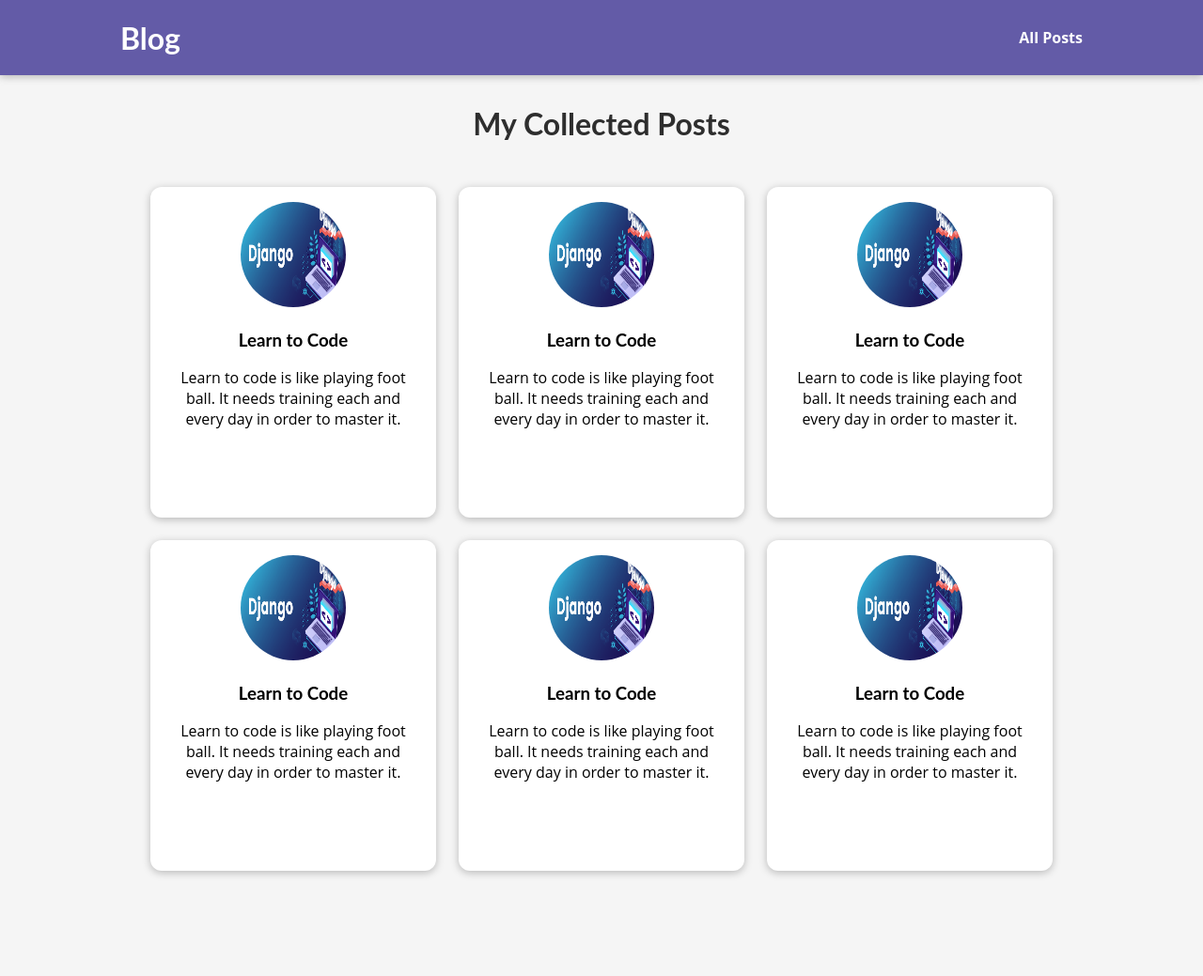
After one commit to getachewzemene/blog_site, a Django app: page /posts/ in a window 1280 px wide. The commit adds this page. Shown: the whole page at 94% size. Run offline with Django 3.2, Linux system fonts and the light colour scheme.

Commit message:
partial files and all-posts html file added

```diff
--- /dev/null
+++ b/blog/static/blog/all-posts.css
@@ -0,0 +1,43 @@
+body{
+    background-color: #f5f5f5;
+}
+
+#main-navigation{
+    background-color: #635ba7;
+    box-shadow: 0 2px 8px rgba(0,0,0,0.25);
+}
+
+#all-posts {
+    margin: 7rem auto;
+    width: 90%;
+    max-width: 60rem;
+}
+
+#all-posts h2{
+    text-align: center;
+    font-size: 2rem;
+    margin: 3rem 0;
+    color: #2e2e2e;
+}
+
+ul{
+    list-style: none;
+    margin: 0;
+    padding: 0;
+    display: grid;
+    grid-template-columns: repeat(auto-fill, minmax(17rem, 1fr));
+    gap: 1.5rem;
+}
+
+.post img{
+    width: 7rem;
+    height: 7rem;
+}
+
+.post a {
+    height: 22rem;
+    transform-origin: center;
+    box-shadow: 0 2px 8px rgba(0,0,0,0.25);
+    border-radius: 12px;
+    background-color: white;
+}
--- /dev/null
+++ b/blog/static/blog/post.css
@@ -0,0 +1,23 @@
+.post{
+    display: flex;
+    flex-direction: column;
+    align-items: center;
+    text-align: center;
+}
+
+.post a{
+    text-decoration: none;
+    color: black;
+    transition: all .2s ease-in-out;
+    padding: 1rem;
+}
+
+.post a:hover, .post a:active, .post a:focus{
+    transform: scale(1.1);
+    background-color: #1c63e6;
+    color: white;
+}
+.post img{
+    width: 12rem;
+    border-radius: 50%;
+}
--- /dev/null
+++ b/blog/templates/blog/all-posts.html
@@ -0,0 +1,22 @@
+{% extends 'base.html' %}
+{% load static %}
+{% block title %}
+   All Posts
+{% endblock %}
+{% block css_files %}
+<link rel="stylesheet" href="{% static 'blog/post.css' %}">
+<link rel="stylesheet" href="{% static 'blog/all-posts.css' %}">
+{% endblock  %}
+{% block content %}
+<section id="all-posts">
+    <h2>My Collected Posts</h2>
+    <ul>
+        {% include "blog/includes/post.html" %}
+        {% include "blog/includes/post.html" %}
+        {% include "blog/includes/post.html" %}
+        {% include "blog/includes/post.html" %}
+        {% include "blog/includes/post.html" %}
+        {% include "blog/includes/post.html" %}
+    </ul>
+</section>
+{% endblock  %}
--- /dev/null
+++ b/blog/templates/blog/includes/post.html
@@ -0,0 +1,13 @@
+   {% load static %}
+   <li>
+             <article class="post">
+                  <a href="">
+                    <img src="{% static 'blog/images/django_image.png' %}" alt="code image">
+                    <div class="post_content">
+                        <h3>Learn to Code</h3>
+                        <p>Learn to code is like playing foot ball. It needs training
+                             each and every day in order to master it.</p>
+                    </div>
+                </a>
+                </article>
+            </li>
--- a/blog/urls.py
+++ b/blog/urls.py
@@ -2,6 +2,6 @@ from django.urls import path
 from . import views
 urlpatterns = [
     path('', views.home, name='home'),
-    path('post/', views.posts, name='posts'),
+    path('posts/', views.all_posts, name='posts'),
     path('post/<slug:slug>', views.post_detail, name='post_detail'),
 ]
--- a/blog/views.py
+++ b/blog/views.py
@@ -7,9 +7,8 @@ def home(request):
     return render(request, 'blog/index.html')
 
 
-def posts(request):
-    # return render(request, 'blog/posts.html')
-    pass
+def all_posts(request):
+    return render(request, 'blog/all-posts.html')
 
 
 def post_detail(request, slug):
--- a/static/style.css
+++ b/static/style.css
@@ -12,7 +12,25 @@ html{
 body{
     margin: 0;
 }
-
+#main-navigation{
+    width: 100%;
+    height: 5rem;
+    display: flex;
+    justify-content: space-between;
+    align-items: center;
+    padding: 0 10%;
+    position: absolute;
+    top: 0;
+    left: 0;
+}
+#main-navigation a{
+   text-decoration: none;
+   color: white;
+   font-weight: bold;
+}
+#main-navigation a:hover, #main-navigation a:active, #main-navigation a:focus{
+   color: #e61c69;
+}
 h1,h2,h3{
     font-family: 'Lato', 'sans-serif';
     font-weight: bold;
--- a/templates/base.html
+++ b/templates/base.html
@@ -10,6 +10,10 @@
     {% block css_files %}{% endblock  %}
 </head>
 <body>
+    <header id="main-navigation">
+        <h1><a href="">Blog</a></h1>
+        <nav><a href="">All Posts</a></nav>
+    </header>
    {% block content %}{% endblock%}
 </body>
 </html>
```
Also changed, not shown: blog/static/blog/index.css (+2 -44 lines), blog/templates/blog/index.html (+2 -16 lines).
